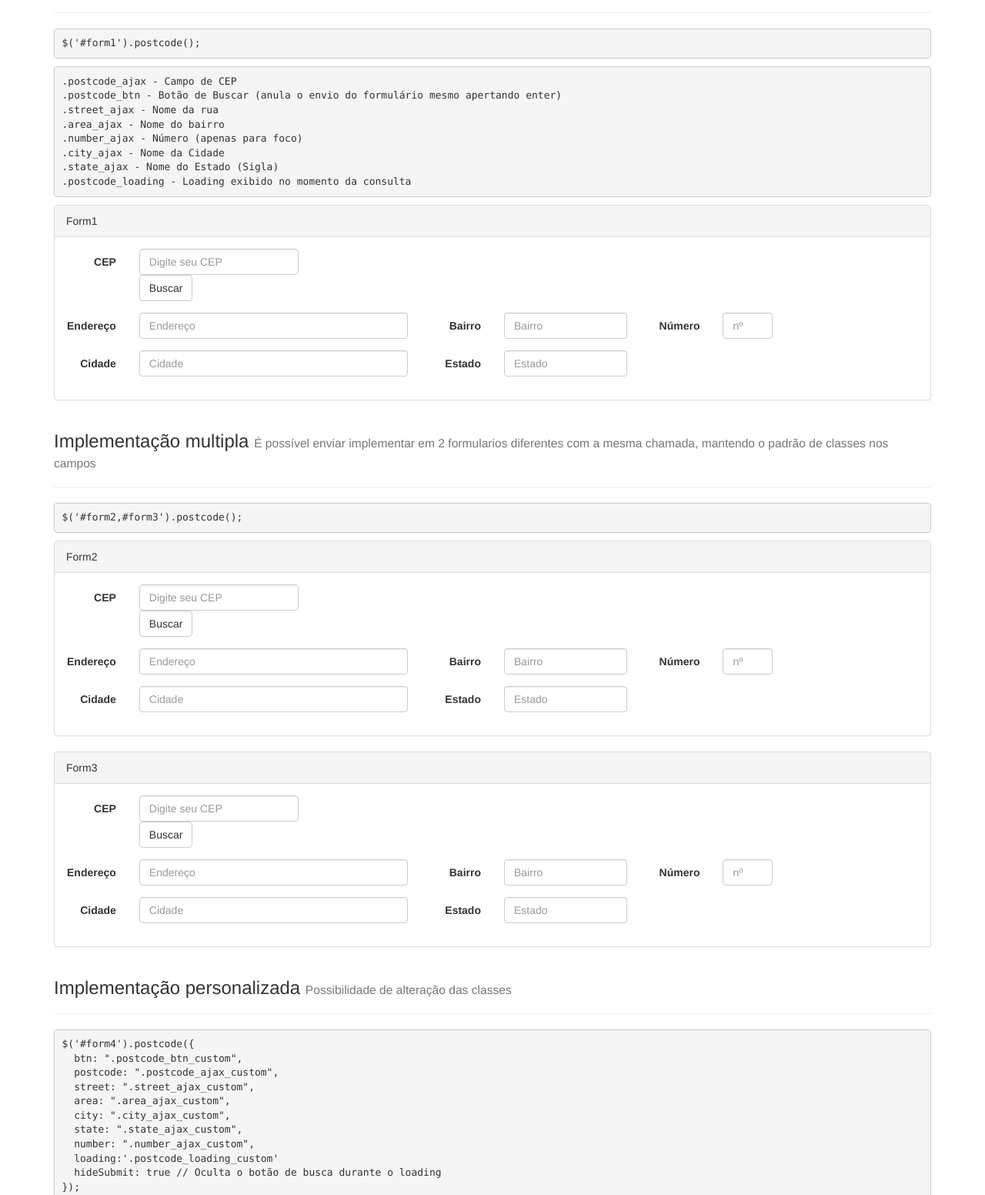
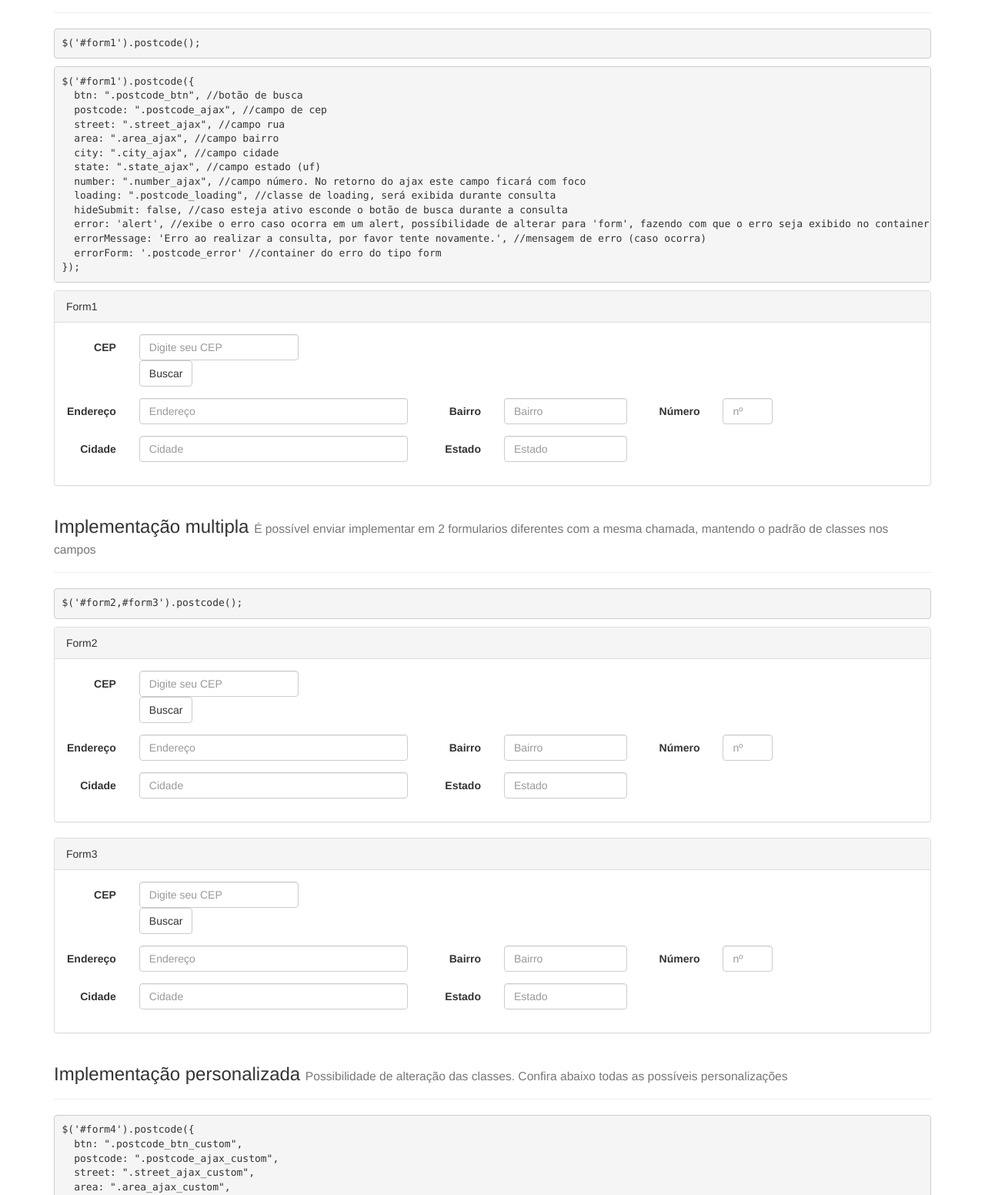
Before and after one commit to mariosmello/postCodeAjax, a plain HTML site: page index.html in a window 1280 px wide. Shown: the part 268-1820 px from the top of the page at 77% size. Drawn offline with nearby package versions, Linux system fonts and the light colour scheme.

Commit message:
Implementação de tratamento de erros

```diff
--- a/index.html
+++ b/index.html
@@ -49,6 +49,11 @@
         left: 217px;
       }
 
+      .alert {
+        width: 90%;
+        margin: 0 auto 20px auto;
+      }
+
     </style>
   </head>
   <body>
@@ -69,14 +74,20 @@
       </div>
       <pre>$('#form1').postcode();</pre>
       <pre>
-.postcode_ajax - Campo de CEP
-.postcode_btn - Botão de Buscar (anula o envio do formulário mesmo apertando enter)
-.street_ajax - Nome da rua
-.area_ajax - Nome do bairro
-.number_ajax - Número (apenas para foco)
-.city_ajax - Nome da Cidade
-.state_ajax - Nome do Estado (Sigla)
-.postcode_loading - Loading exibido no momento da consulta</pre>
+$('#form1').postcode({
+  btn: ".postcode_btn", //botão de busca
+  postcode: ".postcode_ajax", //campo de cep
+  street: ".street_ajax", //campo rua
+  area: ".area_ajax", //campo bairro
+  city: ".city_ajax", //campo cidade
+  state: ".state_ajax", //campo estado (uf)
+  number: ".number_ajax", //campo número. No retorno do ajax este campo ficará com foco
+  loading: ".postcode_loading", //classe de loading, será exibida durante consulta
+  hideSubmit: false, //caso esteja ativo esconde o botão de busca durante a consulta
+  error: 'alert', //exibe o erro caso ocorra em um alert, possíbilidade de alterar para 'form', fazendo com que o erro seja exibido no container definido na propriedade errorForm
+  errorMessage: 'Erro ao realizar a consulta, por favor tente novamente.', //mensagem de erro (caso ocorra)
+  errorForm: '.postcode_error' //container do erro do tipo form
+});</pre>
       <div class="panel panel-default">
         <div class="panel-heading">Form1</div>
         <div class="panel-body">
@@ -201,7 +212,7 @@
       </div>
 
       <div class="page-header">
-        <h3>Implementação personalizada <small>Possibilidade de alteração das classes</small></h3>
+        <h3>Implementação personalizada <small>Possibilidade de alteração das classes. Confira abaixo todas as possíveis personalizações</small></h3>
       </div>
       <pre>
 $('#form4').postcode({
@@ -213,13 +224,17 @@ $('#form4').postcode({
   state: ".state_ajax_custom",
   number: ".number_ajax_custom",
   loading:'.postcode_loading_custom'
-  hideSubmit: true // Oculta o botão de busca durante o loading
+  hideSubmit: true,
+  error: 'form',
+  errorMessage: 'Problema com consulta :(',
+  errorForm: '.postcode_error_custom'
 });</pre>
       <div class="panel panel-default">
         <div class="panel-heading">Form4</div>
         <div class="panel-body">
           <form id="form4" class="form-horizontal" autocomplete="off">
             <div class="form-group form-inline">
+              <div class="alert alert-danger postcode_error_custom"></div>
               <label class="col-sm-1 control-label">CEP</label>
               <div class="col-sm-3">
                 <input type="text" class="form-control postcode_ajax_custom" placeholder="Digite seu CEP">
@@ -278,7 +293,10 @@ $('#form4').postcode({
         state: ".state_ajax_custom",
         number: ".number_ajax_custom",
         loading: '.postcode_loading_custom',
-        hideSubmit: true
+        hideSubmit: true,
+        error: 'form',
+        errorMessage: 'Problema com consulta :(',
+        errorForm: '.postcode_error_custom'
       });
     </script>
   </body>
--- a/postCodeAjax.js
+++ b/postCodeAjax.js
@@ -11,15 +11,26 @@
       state: ".state_ajax",
       number: ".number_ajax",
       loading: ".postcode_loading",
-      hideSubmit: false
+      hideSubmit: false,
+      error: 'alert',
+      errorMessage: 'Erro ao realizar a consulta, por favor tente novamente.',
+      errorForm: '.postcode_error'
     }, options);
 
     this.each(function(index, form) {
 
       $(form).find(settings.loadingClass).hide();
 
-      $(form).find(settings.btn).bind('click', function() {
+      if (settings.error === 'form') {
+        $(form).find(settings.errorForm).hide();
+        $(form).find(settings.postcode).bind('keyup', function() {
+          hideErrorForm($(form));
+        });
+      }
+
+      $(form).find(settings.btn).bind('click', function(e) {
         ajaxPostCode($(form));
+        e.preventDefault();
       });
 
       $(form).find(settings.postcode).keydown(function(e) {
@@ -28,7 +39,6 @@
           e.preventDefault();
         }
       });
-
     });
 
     function ajaxPostCode(form) {
@@ -53,6 +63,21 @@
           form.find(settings['state']).val(data.uf);
           form.find(settings['number']).focus();
         },
+        error: function() {
+          switch (settings['error']) {
+            case 'form':
+              form.find(settings['errorForm']).html(settings['errorMessage']).fadeIn();
+              break;
+            case 'alert':
+              alert(settings['errorMessage']);
+              break;
+          }
+          form.find(settings['street']).val('');
+          form.find(settings['area']).val('');
+          form.find(settings['city']).val('');
+          form.find(settings['state']).val('');
+          form.find(settings['postcode']).focus();
+        },
         complete: function() {
           form.find(settings['loading']).hide();
           form.find(settings['btn']).show();
@@ -60,6 +85,9 @@
       });
     }
 
+    function hideErrorForm(form) {
+      form.find(settings['errorForm']).fadeOut();
+    }
+
   };
-
 }(jQuery));
```
